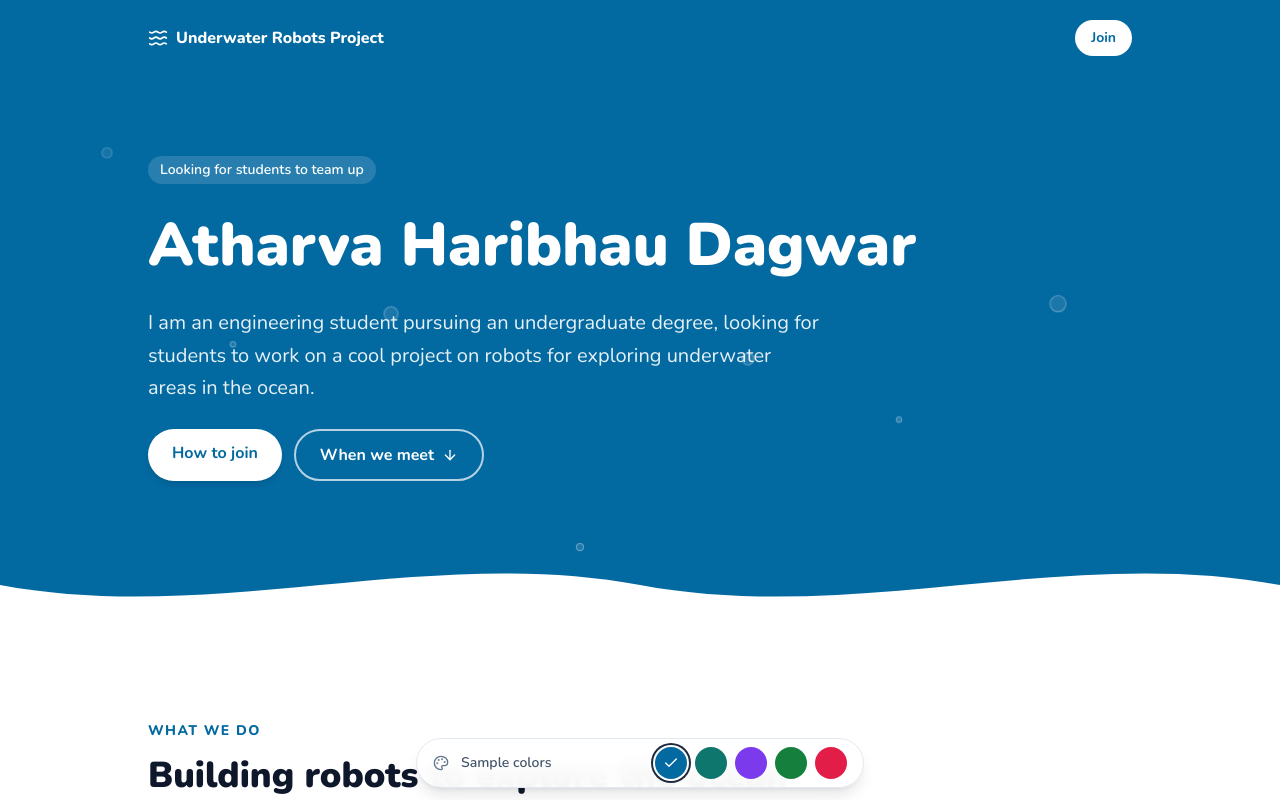
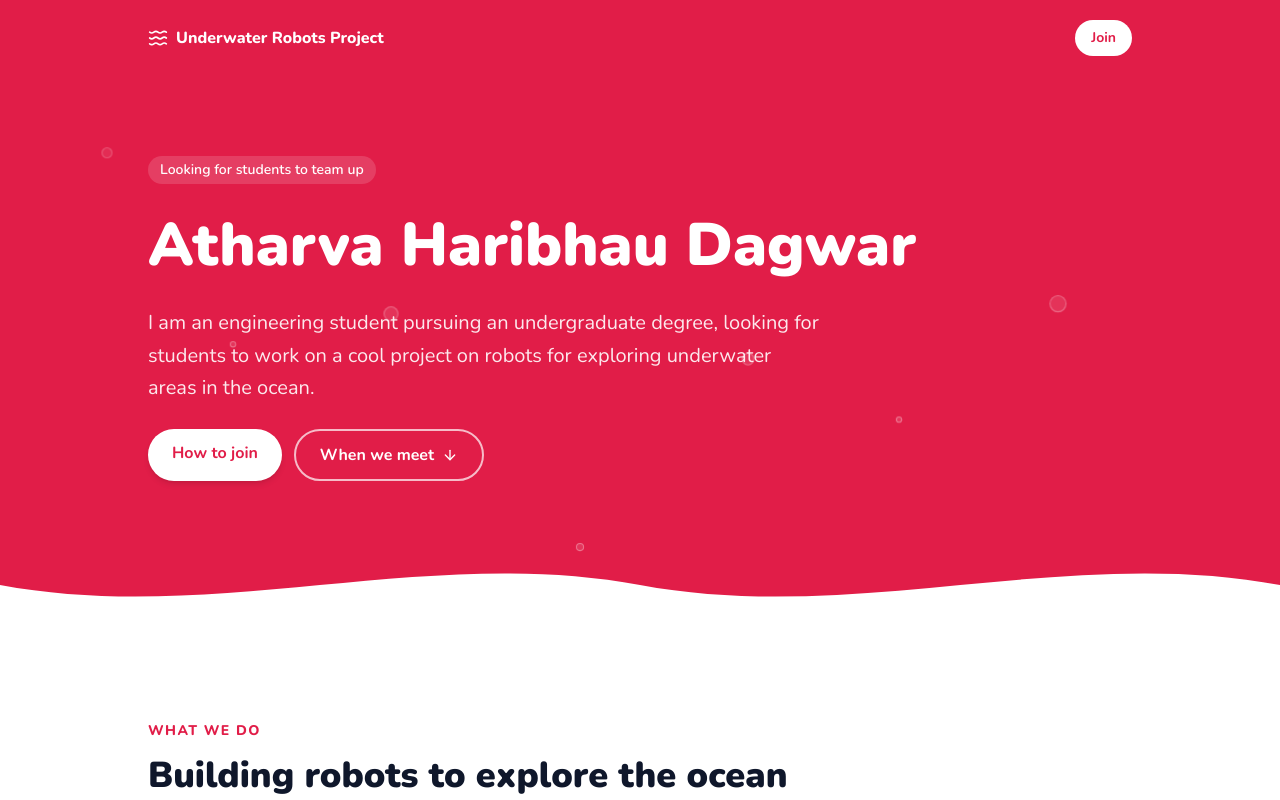
Before and after one commit to 9423893506/club-home-page-builder, a Next.js app: page / in a window 1280 px wide. Shown: the top 800 px of the page. Built offline with nearby package versions, Linux system fonts and the light colour scheme.

Commit message:
feat: centralize brand color and remove color palette UI
V0-Chat-Id: itgCQQY1lzc

```diff
--- a/components/home/site-shell.tsx
+++ b/components/home/site-shell.tsx
@@ -1,53 +1,16 @@
-'use client'
-
-import { useState, type CSSProperties, type ReactNode } from 'react'
-import { Check, Palette as PaletteIcon } from 'lucide-react'
-import { palettes } from '@/lib/site'
+import type { CSSProperties, ReactNode } from 'react'
+import { brandColor } from '@/lib/site'
 
 export function SiteShell({ children }: { children: ReactNode }) {
-  const [active, setActive] = useState(palettes[0])
-
   const style = {
-    '--brand': active.hex,
-    '--brand-soft': `${active.hex}14`,
-    '--brand-mid': `${active.hex}33`,
+    '--brand': brandColor,
+    '--brand-soft': `${brandColor}14`,
+    '--brand-mid': `${brandColor}33`,
   } as CSSProperties
 
   return (
-    <div style={style} className="min-h-dvh bg-white text-slate-800 transition-colors">
+    <div style={style} className="min-h-dvh bg-white text-slate-800">
       {children}
-
-      <div
-        role="radiogroup"
-        aria-label="Try a sample main color"
-        className="fixed inset-x-3 bottom-3 z-50 mx-auto flex max-w-md items-center gap-3 rounded-full border border-slate-200 bg-white/95 px-4 py-2 shadow-lg backdrop-blur"
-      >
-        <PaletteIcon className="size-4 shrink-0 text-slate-500" aria-hidden="true" />
-        <span className="hidden text-sm font-semibold text-slate-600 sm:inline">Sample colors</span>
-        <div className="flex flex-1 items-center justify-end gap-2">
-          {palettes.map((p) => {
-            const selected = p.hex === active.hex
-            return (
-              <button
-                key={p.hex}
-                type="button"
-                role="radio"
-                aria-checked={selected}
-                aria-label={p.name}
-                title={p.name}
-                onClick={() => setActive(p)}
-                style={{ backgroundColor: p.hex }}
-                className="flex size-8 items-center justify-center rounded-full ring-offset-2 transition-transform hover:scale-110 focus-visible:outline-none focus-visible:ring-2 focus-visible:ring-slate-400 aria-checked:ring-2 aria-checked:ring-slate-800"
-              >
-                {selected && <Check className="size-4 text-white" aria-hidden="true" />}
-              </button>
-            )
-          })}
-        </div>
-        <span className="sr-only" aria-live="polite">
-          {active.name} selected
-        </span>
-      </div>
     </div>
   )
 }
--- a/lib/site.ts
+++ b/lib/site.ts
@@ -8,15 +8,4 @@ export const site = {
   contactEmail: 'atharvadagwar94@gmail.com',
 }
 
-export type Palette = {
-  name: string
-  hex: string
-}
-
-export const palettes: Palette[] = [
-  { name: 'Ocean Blue', hex: '#0369a1' },
-  { name: 'Lagoon Teal', hex: '#0f766e' },
-  { name: 'Electric Violet', hex: '#7c3aed' },
-  { name: 'Kelp Green', hex: '#15803d' },
-  { name: 'Coral Pink', hex: '#e11d48' },
-]
+export const brandColor = '#e11d48'
```
